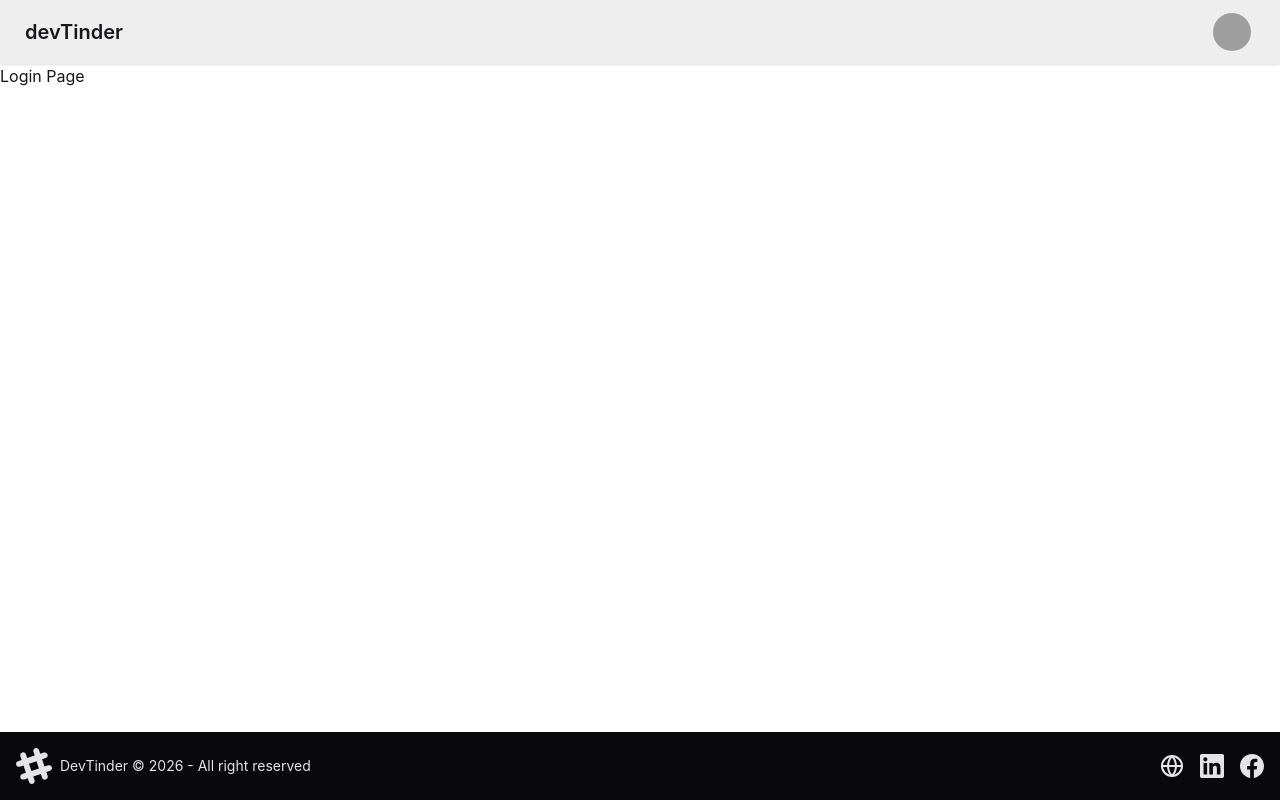
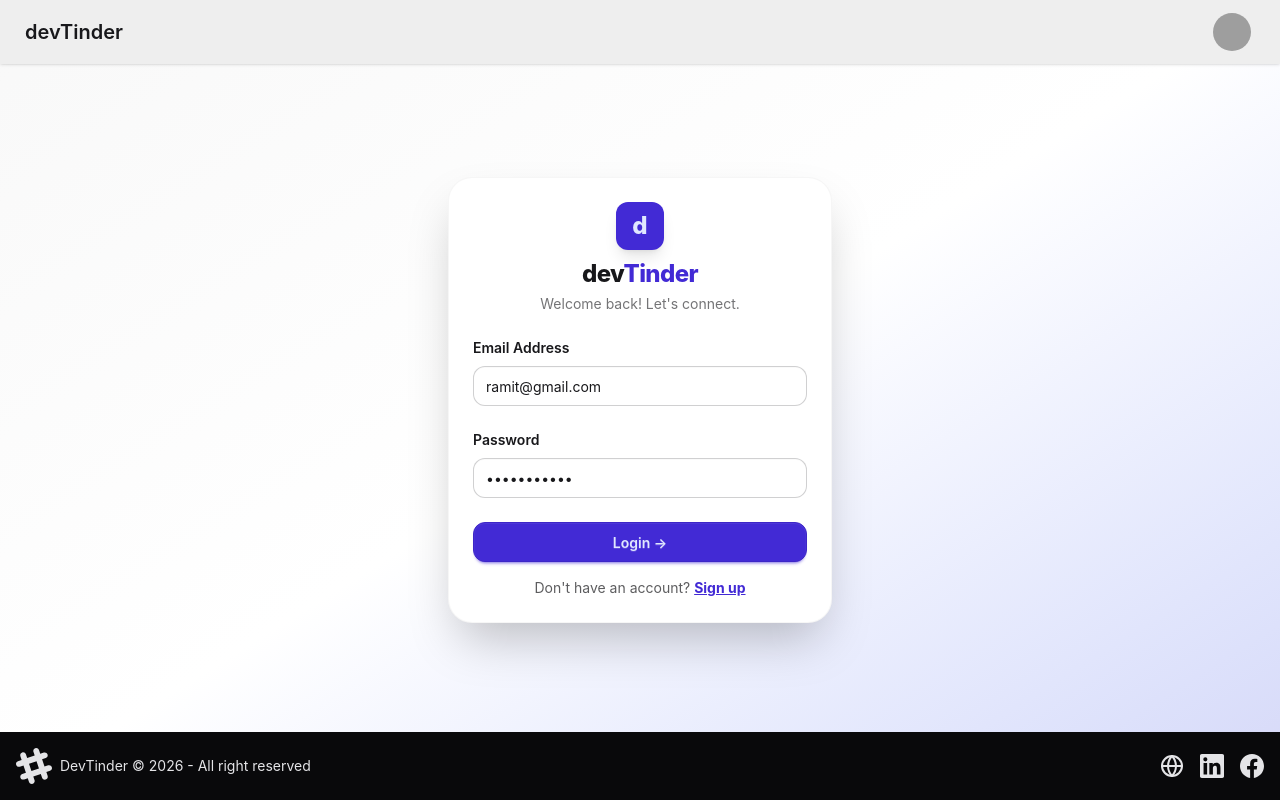
Before and after one commit to Ramit-Sonar/devTinder-web, a React (Vite) app: page /login in a window 1280 px wide. Built offline with nearby package versions, Linux system fonts and the light colour scheme; grey boxes are pictures that could not be loaded.

Commit message:
feat: enhance Login component with axios integration and improve NavBar styling

```diff
--- a/src/Login.jsx
+++ b/src/Login.jsx
@@ -1,10 +1,86 @@
+import axios from "axios";
+import { useState } from "react";
 
 const Login = () => {
+
+  const [emailId, setEmailId] = useState("ramit@gmail.com");
+  const [password, setPassword] = useState("Dikshya@123");
+
+  const handleLogin = async () => {
+    try {
+      const res = await axios.post(
+        `${import.meta.env.VITE_API_URL}/login`,
+        {
+          emailId,
+          password,
+        },
+        {
+          withCredentials: true
+        }
+      );
+
+      console.log(res.data);
+    } catch (err) {
+      console.error(err);
+    }
+  };
+
   return (
-    <div>
-      Login Page
+    <div className="flex justify-center items-center min-h-screen bg-gradient-to-br from-base-200 via-base-100 to-primary/20 px-4 py-16">
+      <div className="card bg-base-100 w-full max-w-sm shadow-2xl border border-base-300/50 rounded-3xl">
+        <div className="card-body p-6 gap-3">
+
+          <div className="text-center mb-1">
+            <div className="inline-flex items-center justify-center w-12 h-12 rounded-xl bg-primary text-primary-content shadow-lg mb-2">
+              <span className="text-2xl font-extrabold">d</span>
+            </div>
+
+            <h2 className="text-2xl font-extrabold tracking-tight">
+              dev<span className="text-primary">Tinder</span>
+            </h2>
+
+            <p className="text-base-content/60 mt-1 text-sm">
+              Welcome back! Let's connect.
+            </p>
+          </div>
+
+          <fieldset className="fieldset">
+            <legend className="fieldset-legend text-sm">Email Address</legend>
+            <input
+              type="email"
+              value={emailId}
+              onChange={(e) => setEmailId(e.target.value)}
+              placeholder="you@example.com"
+              className="input input-bordered w-full rounded-xl"
+              required
+            />
+          </fieldset>
+
+          <fieldset className="fieldset">
+            <legend className="fieldset-legend text-sm">Password</legend>
+            <input
+              type="password"
+              value={password}
+              onChange={(e) => setPassword(e.target.value)}
+              placeholder="Enter your password"
+              className="input input-bordered w-full rounded-xl"
+              required
+            />
+          </fieldset>
+
+          <button className="btn btn-primary w-full rounded-xl mt-2" onClick={handleLogin}>
+            Login →
+          </button>
+
+          <p className="text-center text-sm text-base-content/70 mt-1">
+            Don't have an account?{" "}
+            <a className="link link-primary font-bold">Sign up</a>
+          </p>
+
+        </div>
+      </div>
     </div>
-  )
-}
+  );
+};
 
-export default Login
+export default Login;
--- a/src/NavBar.jsx
+++ b/src/NavBar.jsx
@@ -1,7 +1,6 @@
-
 const NavBar = () => {
     return (
-        <div className="navbar bg-base-300 shadow-sm">
+        <div className="navbar bg-base-300 shadow-sm fixed top-0 left-0 w-full z-50">
             <div className="flex-1">
                 <a className="btn btn-ghost text-xl">devTinder</a>
             </div>
@@ -11,12 +10,14 @@ const NavBar = () => {
                         <div className="w-10 rounded-full">
                             <img
                                 alt="Tailwind CSS Navbar component"
-                                src="https://img.daisyui.com/images/stock/photo-1534528741775-53994a69daeb.webp" />
+                                src="https://img.daisyui.com/images/stock/photo-1534528741775-53994a69daeb.webp"
+                            />
                         </div>
                     </div>
                     <ul
                         tabIndex={-1}
-                        className="menu menu-sm dropdown-content bg-base-100 rounded-box z-1 mt-3 w-52 p-2 shadow">
+                        className="menu menu-sm dropdown-content bg-base-100 rounded-box z-1 mt-3 w-52 p-2 shadow"
+                    >
                         <li>
                             <a className="justify-between">
                                 Profile
@@ -29,7 +30,7 @@ const NavBar = () => {
                 </div>
             </div>
         </div>
-    )
-}
+    );
+};
 
-export default NavBar
+export default NavBar;
```
Also changed, not shown: 1 other file (tests, documents, lock files or other folders).
